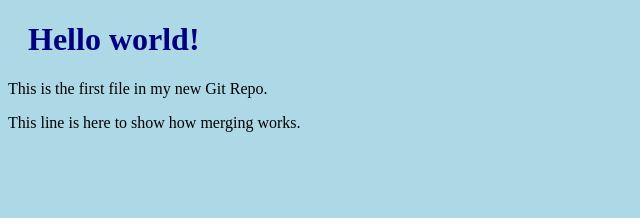
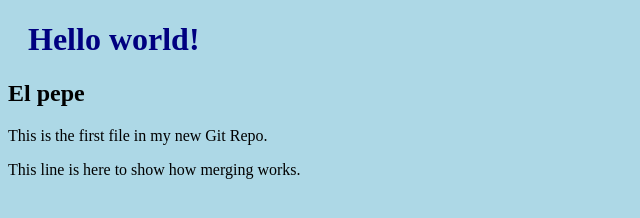
Before and after one commit to Manuel-Antonio/hello-world, a plain HTML site: page index.html in a window 1280 px wide. Shown: the whole page, without its empty margins (0-640 px from the left). Drawn offline with Linux system fonts and the light colour scheme.

Commit message:
Agregando subtitulo

```diff
--- a/index.html
+++ b/index.html
@@ -7,6 +7,7 @@
 <body>
 
 <h1>Hello world!</h1>
+<h2>El pepe</h2>
 <p>This is the first file in my new Git Repo.</p>
 <p>This line is here to show how merging works.</p>
 
```
